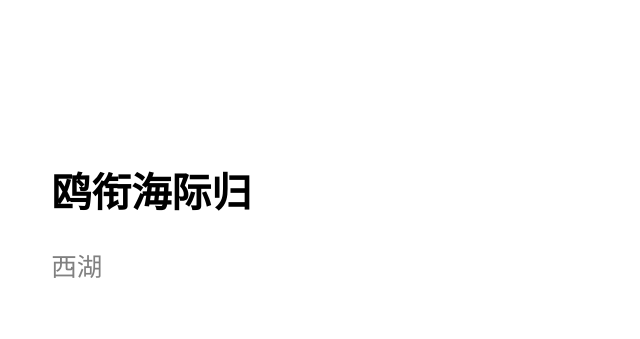
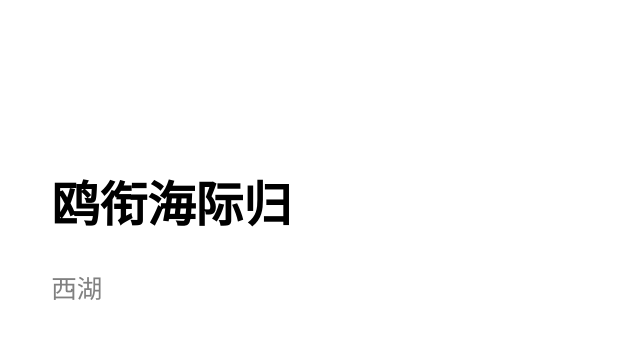
Before and after one commit to liushuaiiu/liushuaiiu.github.io, a Jekyll site: the page built from index.html, in a window 1280 px wide. Shown: the top 339 px of the page, without its empty margins (0-640 px from the left). Built offline with Jekyll 4.4.1, drawn with Linux system fonts in a browser that asks for light colours.

Commit message:
Update style.css

```diff
--- a/assets/css/style.css
+++ b/assets/css/style.css
@@ -13,7 +13,7 @@ header {
 
 h1 {
     font-family: 'Noto Sans SC', sans-serif; /* 继承之前设置的字体 */
-    font-size: clamp(40px, 2.5vw, 60px); /* 自适应字体大小 */
+    font-size: clamp(3rem, 2.5vw, 5rem); /* 自适应字体大小 */
 /*     margin-left: 4vw; /* 如果需要，也可以为标题设置左边距 */ */
 }
 
```
